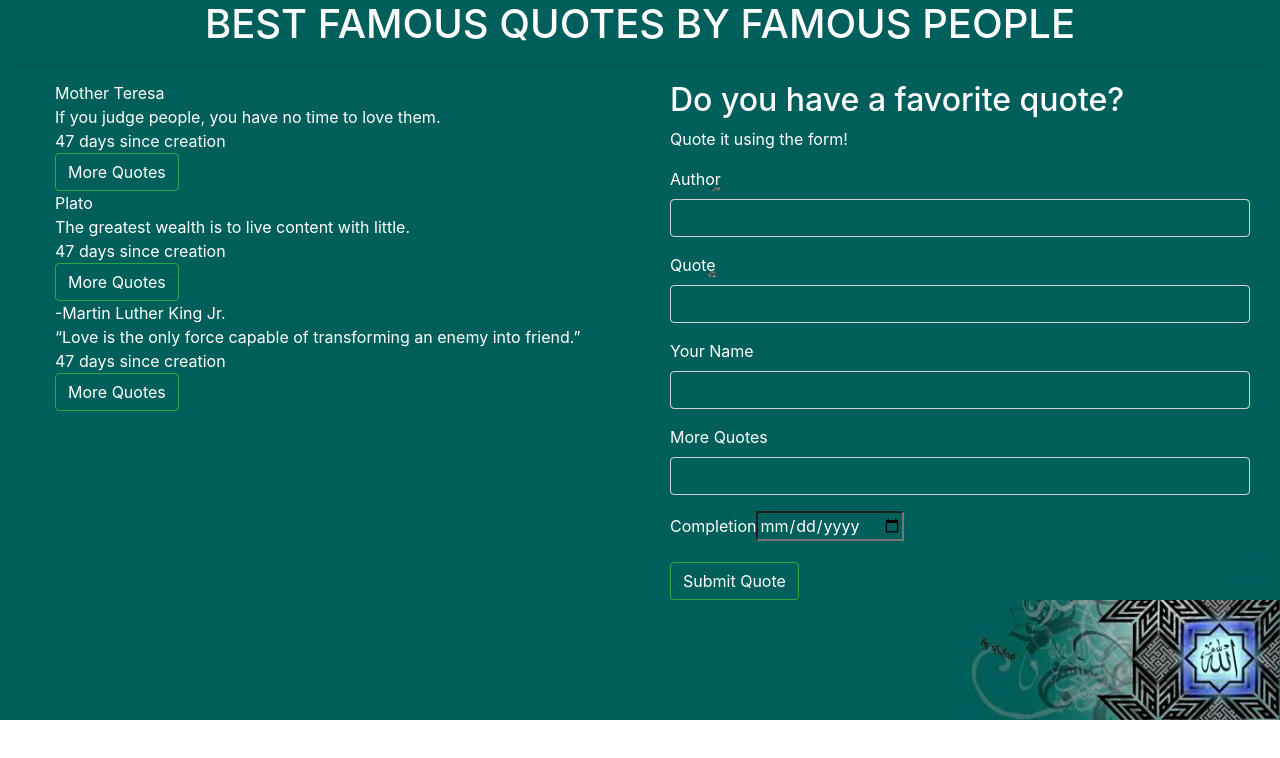
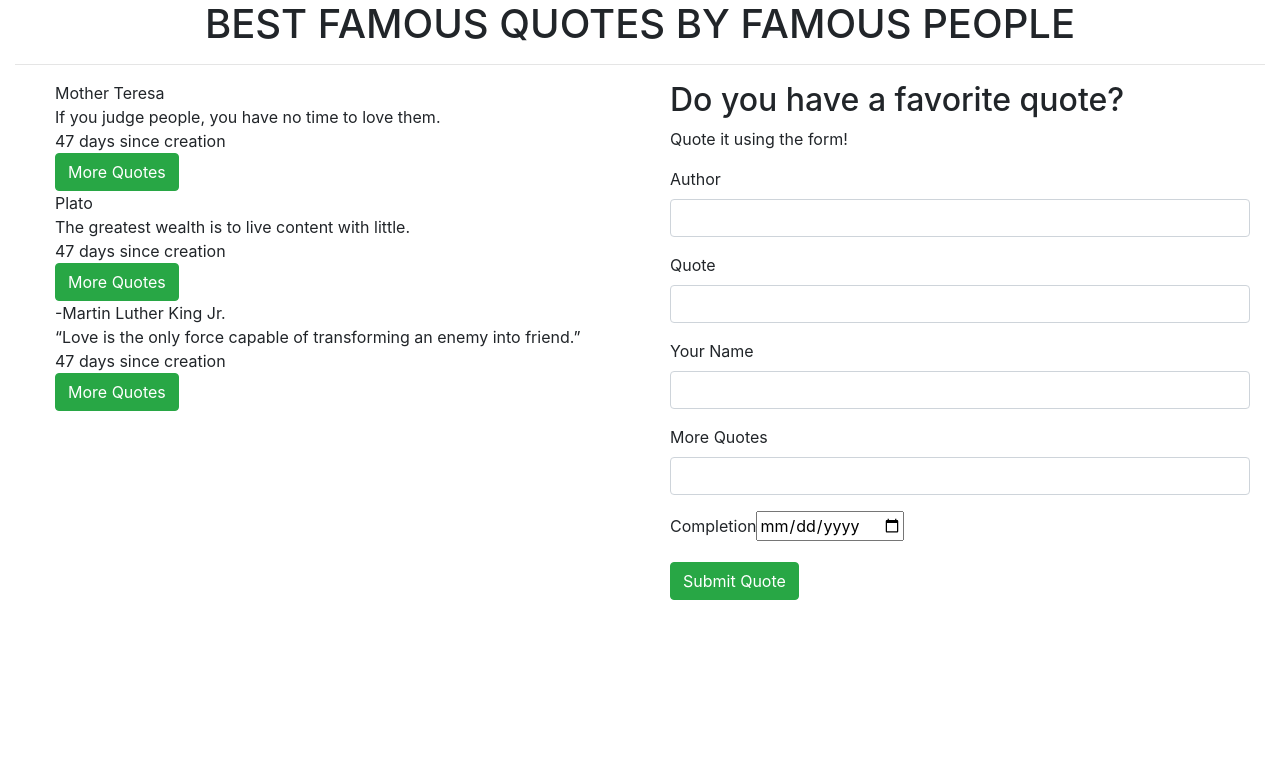
Before and after one commit to peterndungukamau/Quotes-App, an Angular app: page / in a window 1280 px wide. Shown: the top 758 px of the page. Built offline with nearby package versions, Linux system fonts and the light colour scheme.

Commit message:
remove bg image

```diff
--- a/package.json
+++ b/package.json
@@ -31,9 +31,10 @@
     "@angular/cli": "~8.3.12",
     "@angular/compiler-cli": "~8.2.11",
     "@angular/language-service": "~8.2.11",
-    "@types/node": "~8.9.4",
     "@types/jasmine": "~3.3.8",
     "@types/jasminewd2": "~2.0.3",
+    "@types/node": "~8.9.4",
+    "angular-cli-ghpages": "^0.6.0",
     "codelyzer": "^5.0.0",
     "jasmine-core": "~3.4.0",
     "jasmine-spec-reporter": "~4.2.1",
--- a/src/styles.css
+++ b/src/styles.css
@@ -1,12 +1,7 @@
 @import "~bootstrap/dist/css/bootstrap.css";
 @import "~font-awesome/css/font-awesome.css";
 
-   *{
-    background-image:url(./assets/img/bg8.jpg);
-    background-repeat:no-repeat;
-    background-size:cover;
-    color:white;
-   }
+
 
 
     #btn1{
```
Also changed, not shown: 1 other file (tests, documents, lock files or other folders).
